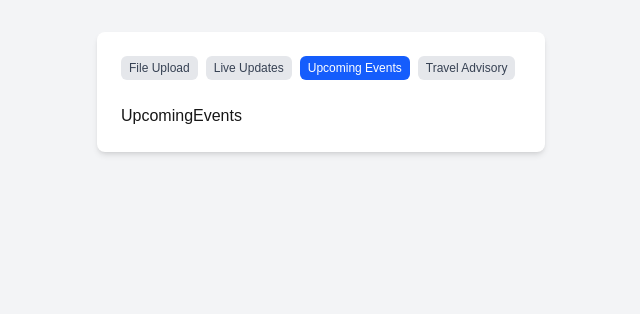
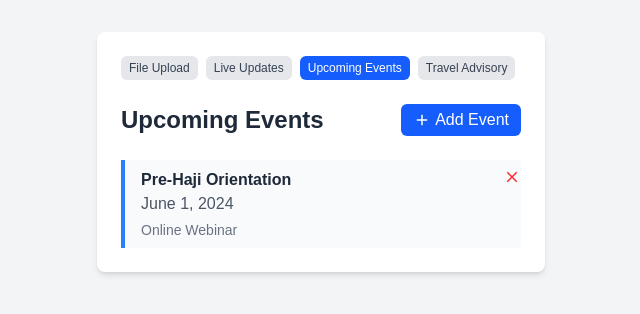
Before and after one commit to jasir-pv/Hajj-file_upload, a Next.js app: page / in a window 1280 px wide. Both pictures are taken after a click on the button "Upcoming Events". Shown: the top 314 px of the page, without its empty margins (319-959 px from the left). Built offline with nearby package versions, Linux system fonts and the light colour scheme; no server answers.

Commit message:
feat: upcoming events added

```diff
--- a/container/UpcomingEvents.tsx
+++ b/container/UpcomingEvents.tsx
@@ -1,11 +1,133 @@
-import React from 'react'
+"use client";
 
-type Props = {}
+import React, { useState } from 'react';
+import { MdClose, MdAdd } from 'react-icons/md';
 
-const UpcomingEvents = (props: Props) => {
+type Event = {
+  id: string;
+  title: string;
+  date: string;
+  description: string;
+};
+
+const UpcomingEvents = () => {
+  const [events, setEvents] = useState<Event[]>([
+    {
+      id: "1",
+      title: "Pre-Haji Orientation",
+      date: "June 1, 2024",
+      description: "Online Webinar",
+    }
+  ]);
+
+  const [newEvent, setNewEvent] = useState({
+    title: "",
+    date: "",
+    description: ""
+  });
+
+  const [showForm, setShowForm] = useState(false);
+
+
+
+  const handleAddEvent = () => {
+    if (!newEvent.title || !newEvent.date) return;
+
+    const event: Event = {
+      id: Date.now().toString(),
+      ...newEvent,
+    };
+
+    setEvents([...events, event]);
+    setNewEvent({ title: "", date: "", description: "" });
+    setShowForm(false);
+  };
+
+  const handleRemoveEvent = (id: string) => {
+    setEvents(events.filter(event => event.id !== id));
+  };
+
   return (
-    <div>UpcomingEvents</div>
-  )
-}
+    <div className="space-y-6">
+      <div className="flex justify-between items-center">
+        <h1 className="text-2xl font-bold text-gray-800">Upcoming Events</h1>
+        <button
+          onClick={() => setShowForm(!showForm)}
+          className="flex items-center gap-1 bg-blue-600 text-white px-3 py-1 rounded-md hover:bg-blue-700"
+        >
+          <MdAdd size={18} />
+          Add Event
+        </button>
+      </div>
 
-export default UpcomingEvents
+      {showForm && (
+        <div className="bg-gray-50 p-4 rounded-lg space-y-3">
+          <div className="space-y-2">
+            <input
+              type="text"
+              value={newEvent.title}
+              onChange={(e) => setNewEvent({...newEvent, title: e.target.value})}
+              placeholder="Event Title"
+              className="w-full p-2 border rounded  text-gray-700"
+            />
+            <input
+              type="text"
+              value={newEvent.date}
+              onChange={(e) => setNewEvent({...newEvent, date: e.target.value})}
+              placeholder="Date (e.g., June 1, 2024)"
+              className="w-full p-2 border rounded text-gray-700"
+            />
+            <input
+              type="text"
+              value={newEvent.description}
+              onChange={(e) => setNewEvent({...newEvent, description: e.target.value})}
+              placeholder="Description/Location"
+              className="w-full p-2 border rounded text-gray-700"
+            />
+
+          </div>
+
+          <div className="flex gap-2">
+            <button
+              onClick={handleAddEvent}
+              className="bg-green-600 text-white px-3 py-1 rounded-md hover:bg-green-700"
+            >
+              Save Event
+            </button>
+            <button
+              onClick={() => setShowForm(false)}
+              className="bg-gray-500 text-white px-3 py-1 rounded-md hover:bg-gray-600"
+            >
+              Cancel
+            </button>
+          </div>
+        </div>
+      )}
+
+      <div className="space-y-4">
+        {events.map((event) => (
+          <div key={event.id} className="border-l-4 border-blue-500 pl-4 py-2 bg-gray-50 rounded-r">
+            <div className="flex justify-between items-start">
+              <div>
+                <h3 className="font-bold text-gray-800">{event.title}</h3>
+                <p className="text-gray-600">{event.date}</p>
+                {event.description && (
+                  <p className="text-gray-500 text-sm mt-1">{event.description}</p>
+                )}
+              </div>
+              <button
+                onClick={() => handleRemoveEvent(event.id)}
+                className="text-red-500 hover:text-red-700"
+              >
+                <MdClose size={18} />
+              </button>
+            </div>
+
+          </div>
+        ))}
+      </div>
+    </div>
+  );
+};
+
+export default UpcomingEvents;
```
